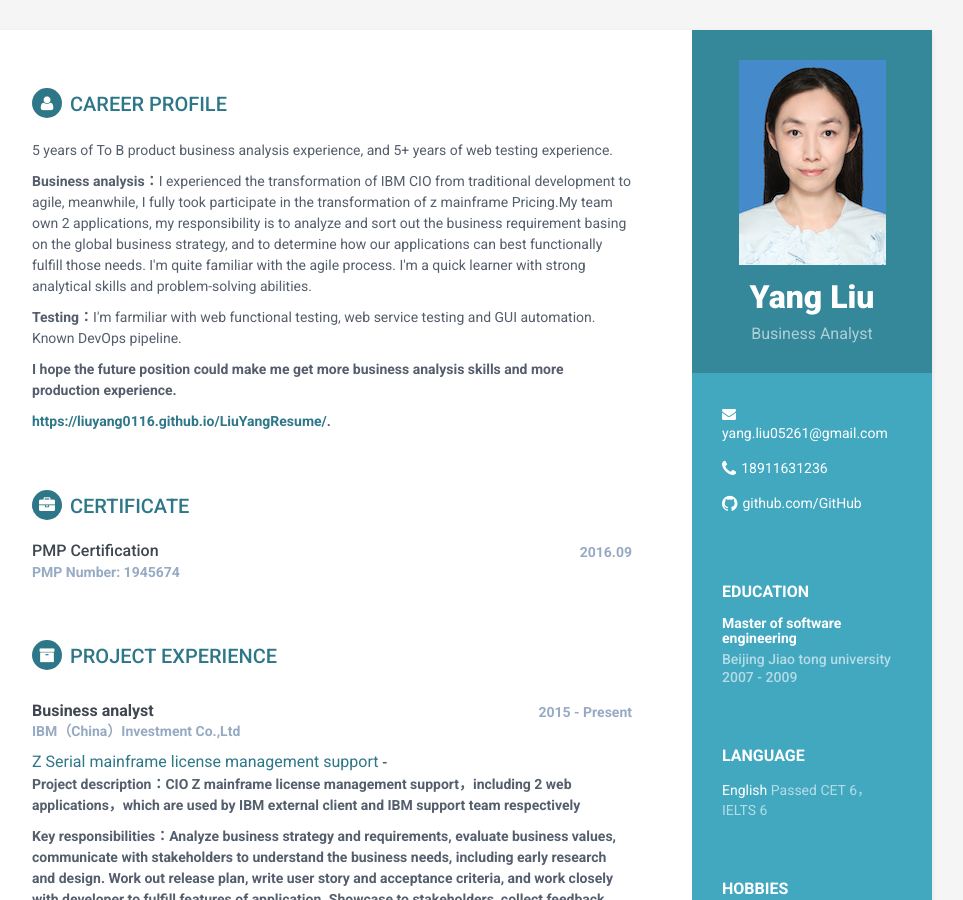
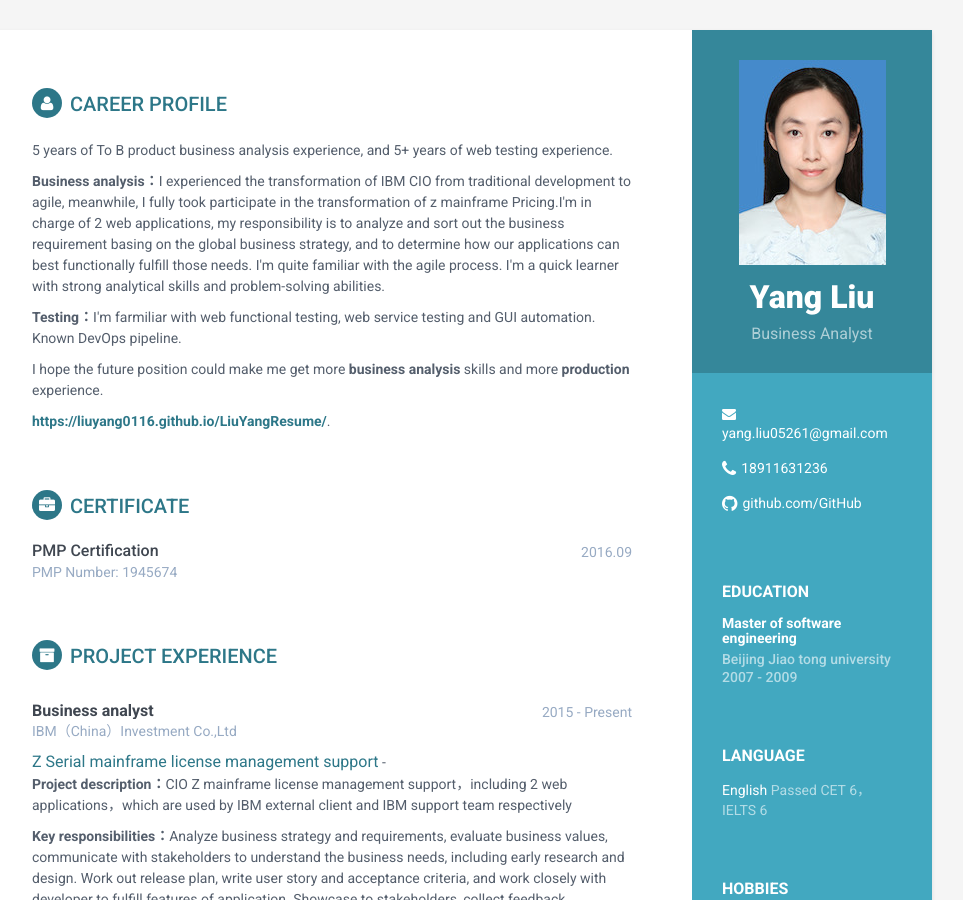
Before and after one commit to liuyang0116/LiuYangResume_EN, a Jekyll site: the page built from index.html, in a window 1280 px wide and 900 px high. Shown: the whole window, without its empty margins (188-1151 px from the left). Built offline with Jekyll 4.4.1, drawn with Linux system fonts in a browser that asks for light colours.

Commit message:
Update carrier-profile.html

```diff
--- a/_includes/carrier-profile.html
+++ b/_includes/carrier-profile.html
@@ -3,10 +3,10 @@
 <div class="summary">
     <p>
 	5 years of To B product business analysis experience, and 5+ years of web testing experience.
-	<p><b>Business analysis：</b>I experienced the transformation of IBM CIO from traditional development to agile, meanwhile, I fully took participate in the transformation of z mainframe Pricing.My team own 2 applications, my responsibility is to analyze and sort out the business requirement basing on the global business strategy, and to determine how our applications can best functionally fulfill those needs.
+	<p><b>Business analysis：</b>I experienced the transformation of IBM CIO from traditional development to agile, meanwhile, I fully took participate in the transformation of z mainframe Pricing.I'm in charge of 2 web applications, my responsibility is to analyze and sort out the business requirement basing on the global business strategy, and to determine how our applications can best functionally fulfill those needs.
 		I'm quite familiar with the agile process. I'm a quick learner with strong analytical skills and problem-solving abilities.</p>
 	<p><b>Testing：</b>I'm farmiliar with web functional testing, web service testing and GUI automation. Known DevOps pipeline. </p>
-	<p><b>I hope the future position could make me get more <b>business analysis</b> skills and more <b>production</b> experience.</p>
+	<p>I hope the future position could make me get more <b>business analysis</b> skills and more <b>production</b> experience.</p>
 </p>
 	</p>
 	<p>
```
